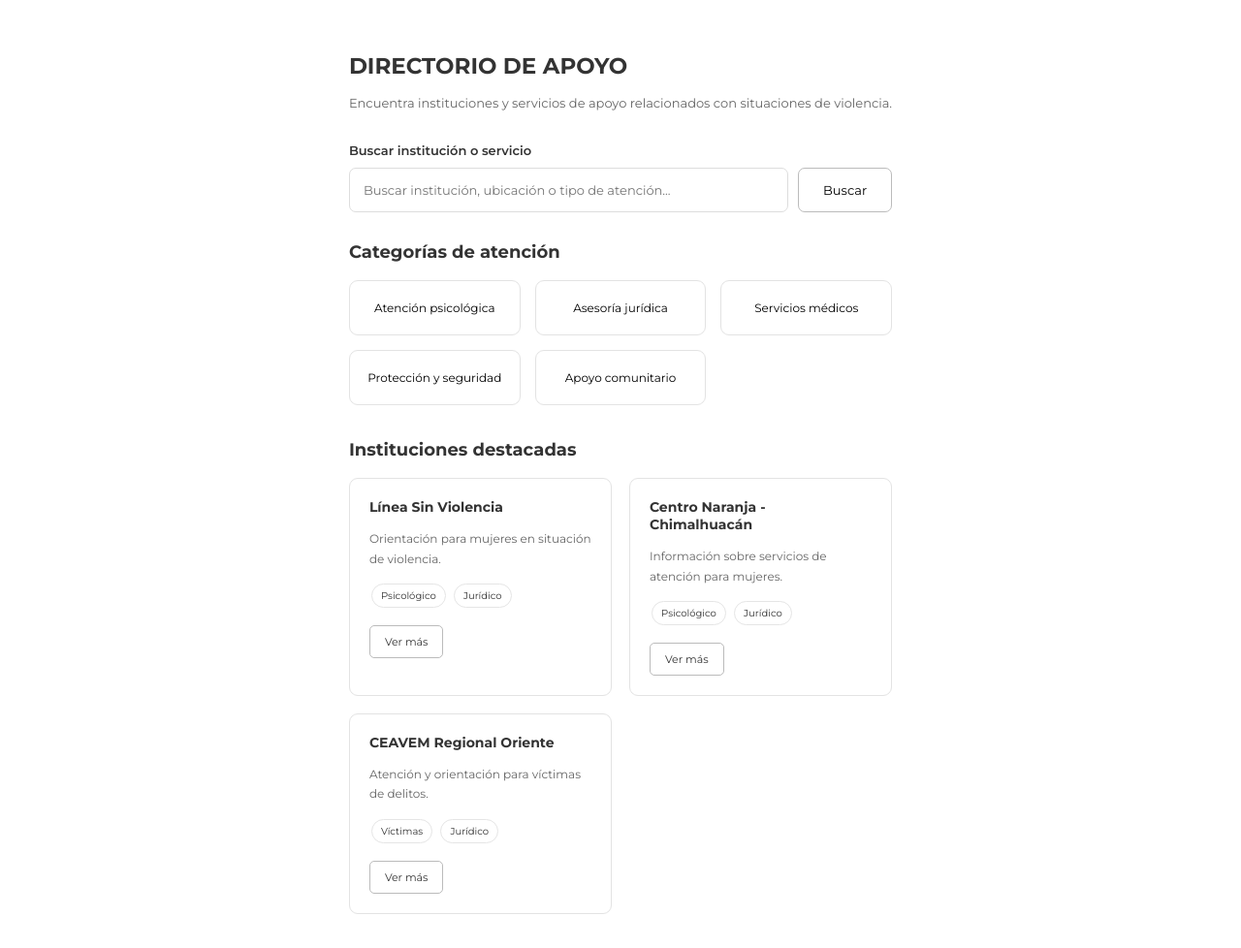
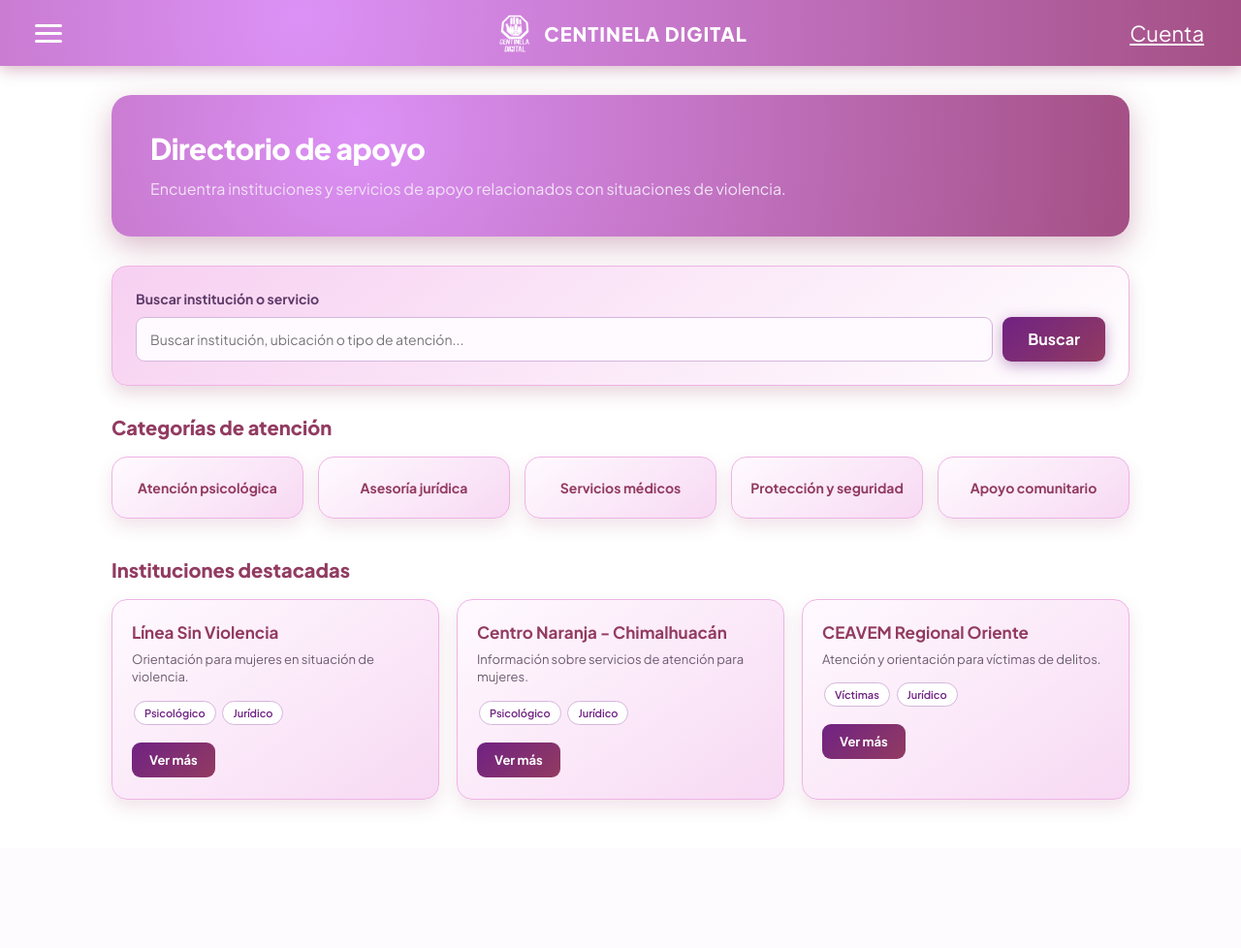
Before and after one commit to taramamagua8-ux/centinela, a Flask app: template frontend/static/templates/directorio.html in a window 1280 px wide. Shown: the whole page at 97% size. After the commit the page ends 831 px from the top, so only its background shows below. Run offline with Flask 3, Linux system fonts and the light colour scheme; the template is opened without the code that fills it, so the values that code supplies are empty; parts of the project's set-up code (start-up, migrations or seed data) failed here and were passed over; some libraries are stand-ins or nearby versions.

Commit message:
Actualización estilos del directorio

```diff
--- a/frontend/static/templates/directorio.html
+++ b/frontend/static/templates/directorio.html
@@ -4,76 +4,66 @@
     <meta charset="UTF-8">
     <meta name="viewport" content="width=device-width, initial-scale=1.0">
     <title>Directorio | Centinela Digital</title>
+
     <link rel="stylesheet" href="../css/estilos.css">
-    <link href="https://fonts.googleapis.com/css2?family=Montserrat:wght@400;500;600;700&display=swap" rel="stylesheet">
+    <link href="https://fonts.googleapis.com/css2?family=Plus+Jakarta+Sans:wght@400;600;700;800&display=swap" rel="stylesheet">
     <script src="../js/directorio.js" defer></script>
-    <link rel="stylesheet" href="../css/estilos.css">
 
     <style>
-        body {
-            background: white !important;
-            font-family: 'Montserrat', sans-serif;
-            color: #333;
-            margin: 0;
+        .contenido-directorio {
+            width: min(100% - 40px, 1050px);
+            margin: 30px auto 50px;
         }
 
-        header {
-            background: white;
-            padding: 18px 7%;
-            border-bottom: 1px solid #e5e5e5;
+
+        .intro-directorio {
+            padding: 36px 40px;
+            border-radius: 20px;
+            background: radial-gradient(circle at center, #DC91F6 0%, #923B61);
+            background-size: 200% 200%;
+            animation: luzMovil 20s ease-in-out infinite;
+            box-shadow: 0 10px 30px rgba(146, 59, 97, 0.35);
+            color: #ffffff;
         }
 
-        .encabezado {
-            display: flex;
-            justify-content: space-between;
-            align-items: center;
-            flex-wrap: wrap;
-            gap: 15px;
+        .intro-directorio h1 {
+            margin: 0 0 10px;
+            font-size: 30px;
+            font-weight: 800;
+            letter-spacing: -0.5px;
+            color: #ffffff;
         }
 
-        .marca {
-            font-size: 19px;
-            font-weight: 700;
+        .intro-directorio p {
+            margin: 0;
+            font-size: 16px;
+            line-height: 1.6;
+            color: #f1e4f7;
         }
 
-        nav {
-            display: flex;
-            gap: 25px;
-            font-size: 13px;
-        }
-
-        main {
-            max-width: 1050px;
-            margin: 35px auto;
-            padding: 0 20px;
-        }
-
-        h1 {
-            font-size: 23px;
-            margin-bottom: 10px;
-        }
-
-        h2 {
-            font-size: 18px;
-            margin-bottom: 18px;
-        }
-
-        p {
-            font-size: 13px;
-            line-height: 1.7;
-            color: #666;
+        .contenido-directorio h2 {
+            margin: 0 0 18px;
+            font-size: 20px;
+            font-weight: 800;
+            color: #923b61;
         }
 
         .buscador {
+            position: relative;
             margin: 30px 0;
-            position: relative;
+            padding: 24px;
+            border: 1px solid #efb3e5;
+            border-radius: 16px;
+            background: linear-gradient(145deg, #f7d0f1, #ffffff);
+            box-shadow: 0 8px 18px rgba(146, 59, 97, .2);
         }
 
         .buscador label {
             display: block;
-            font-size: 13px;
             margin-bottom: 10px;
-            font-weight: 600;
+            font-size: 14px;
+            font-weight: 700;
+            color: #5e3b69;
         }
 
         .campo-busqueda {
@@ -81,151 +71,204 @@
             gap: 10px;
         }
 
-        input {
+        .buscador input {
             width: 100%;
-            padding: 14px;
-            border: 1px solid #ddd;
-            border-radius: 7px;
-            font-family: inherit;
-            font-size: 13px;
+            padding: 13px 14px;
+            border: 1px solid #d5b6dd;
+            border-radius: 9px;
+            background: #fffaff;
+            color: #3b1d4a;
+            font: inherit;
+            font-size: 14px;
             box-sizing: border-box;
-            background: white;
         }
 
-        button {
-            cursor: pointer;
-            font-family: inherit;
+        .buscador input:focus {
+            outline: none;
+            border-color: #923b61;
+            box-shadow: 0 0 0 3px rgba(146, 59, 97, .14);
         }
 
         .boton-buscar {
-            padding: 0 25px;
-            background: white;
-            border: 1px solid #bbb;
-            border-radius: 7px;
-            font-size: 13px;
+            padding: 0 26px;
+            border: none;
+            border-radius: 9px;
+            background: linear-gradient(135deg, #702283, #923b61);
+            color: #ffffff;
+            font: inherit;
+            font-weight: 700;
+            cursor: pointer;
+            transition: transform .2s ease, box-shadow .2s ease;
+            box-shadow: 0 4px 15px rgba(112, 34, 131, 0.4);
+        }
+
+        .boton-buscar:hover {
+            background: linear-gradient(135deg, #d81b60, #ad1457);
+            transform: translateY(-2px);
+            box-shadow: 0 6px 20px rgba(216, 27, 96, 0.5);
         }
 
         .sugerencias {
             position: absolute;
-            top: 75px;
-            left: 0;
-            right: 85px;
-            background: white;
-            border: 1px solid #ddd;
-            border-radius: 7px;
-            padding: 0;
-            margin: 0;
-            list-style: none;
+            top: 100px;
+            left: 24px;
+            right: 130px;
             z-index: 10;
             max-height: 220px;
+            margin: 0;
+            padding: 0;
             overflow-y: auto;
+            list-style: none;
+            border: 1px solid #efb3e5;
+            border-radius: 9px;
+            background: #ffffff;
+            box-shadow: 0 10px 24px rgba(146, 59, 97, .25);
         }
 
         .sugerencias button {
             width: 100%;
-            padding: 12px;
+            padding: 12px 14px;
+            border: none;
+            border-bottom: 1px solid #f3dcef;
+            background: #ffffff;
+            color: #3b1d4a;
+            font: inherit;
+            font-size: 13px;
             text-align: left;
-            background: white;
-            border: none;
-            border-bottom: 1px solid #eee;
-            font-size: 12px;
+            cursor: pointer;
         }
 
         .sugerencias button:hover {
-            background: #f5f5f5;
+            background: #f9eaf2;
         }
 
         .categorias {
             display: grid;
             grid-template-columns: repeat(auto-fit, minmax(150px, 1fr));
             gap: 15px;
-            margin-bottom: 35px;
+            margin-bottom: 40px;
         }
 
-        .tarjeta-categoria {
-            background: white;
-            border: 1px solid #e3e3e3;
-            border-radius: 9px;
-            padding: 20px 10px;
-            text-align: center;
-            font-size: 12px;
-            cursor: pointer;
+        .tarjeta-categoria,
+        .tarjeta-institucion {
+            border: 1px solid #efb3e5;
+            border-radius: 16px;
+            background: linear-gradient(145deg, #fffaff, #f7d9f3);
+            box-shadow: 0 8px 18px rgba(146, 59, 97, .14);
+            transition: transform .2s ease, box-shadow .2s ease;
         }
 
         .tarjeta-categoria:hover,
         .tarjeta-institucion:hover {
-            border-color: #999;
+            transform: translateY(-4px);
+            box-shadow: 0 14px 24px rgba(146, 59, 97, .22);
+        }
+
+        .tarjeta-categoria {
+            padding: 22px 12px;
+            color: #923b61;
+            font: inherit;
+            font-size: 14px;
+            font-weight: 700;
+            text-align: center;
+            cursor: pointer;
         }
 
         .instituciones {
             display: grid;
-            grid-template-columns: repeat(auto-fit, minmax(230px, 1fr));
+            grid-template-columns: repeat(auto-fit, minmax(240px, 1fr));
             gap: 18px;
         }
 
         .tarjeta-institucion {
-            border: 1px solid #e3e3e3;
-            border-radius: 9px;
-            padding: 20px;
-            background: white;
+            padding: 22px 20px;
+            box-sizing: border-box;
         }
 
         .tarjeta-institucion h3 {
-            font-size: 14px;
-            margin-top: 0;
+            margin: 0 0 8px;
+            font-size: 17px;
+            color: #923b61;
         }
 
         .tarjeta-institucion p {
-            font-size: 12px;
+            margin: 0 0 12px;
+            font-size: 13px;
+            line-height: 1.45;
+            color: #6e5a70;
         }
 
         .etiqueta {
             display: inline-block;
-            border: 1px solid #e5e5e5;
+            margin: 3px 2px;
+            padding: 5px 10px;
+            border: 1px solid #d5b6dd;
             border-radius: 15px;
-            padding: 5px 9px;
-            font-size: 10px;
-            margin: 3px 2px;
+            background: #ffffff;
+            color: #702283;
+            font-size: 11px;
+            font-weight: 600;
         }
 
         .ver-mas {
             display: inline-block;
             margin-top: 15px;
-            padding: 9px 15px;
-            border: 1px solid #bbb;
-            border-radius: 5px;
-            color: #333;
+            padding: 10px 18px;
+            border-radius: 9px;
+            background: linear-gradient(135deg, #702283, #923b61);
+            color: #ffffff;
+            font-size: 13px;
+            font-weight: 700;
             text-decoration: none;
-            font-size: 11px;
+            transition: transform .2s ease, box-shadow .2s ease;
         }
 
         .ver-mas:hover {
-            background: #f5f5f5;
+            background: linear-gradient(135deg, #d81b60, #ad1457);
+            transform: translateY(-2px);
+            box-shadow: 0 6px 20px rgba(216, 27, 96, 0.4);
         }
 
         @media (max-width: 600px) {
-            .campo-busqueda {
-                flex-direction: column;
-            }
-
-            .boton-buscar {
-                padding: 12px;
-            }
-
-            .sugerencias {
-                right: 0;
-                top: 105px;
-            }
+            .campo-busqueda { flex-direction: column; }
+            .boton-buscar { padding: 13px; }
+            .sugerencias { right: 24px; top: 138px; }
         }
     </style>
 </head>
 
-<body>
+<body class="pagina-inicio">
 
-    <main>
+    <header class="barra-superior">
+        <input type="checkbox" id="menu-toggle" class="toggle-menu">
+        <label for="menu-toggle" class="btn-hamburguesa">
+            <span></span>
+            <span></span>
+            <span></span>
+        </label>
 
-        <section>
-            <h1>DIRECTORIO DE APOYO</h1>
+        <nav class="menu-lateral">
+            <a href="principal.html">Inicio</a>
+            <a href="descubre_mas.html">Descubre más</a>
+            <a href="videos.html">Videos</a>
+            <a href="directorio.html">Directorio</a>
+            <a href="sobre_nosotros.html">Sobre nosotros</a>
+        </nav>
+
+        <div class="logo-centro">
+            <img src="../img/centinela_digital.png" alt="Logo Centinela Digital">
+            <span>CENTINELA DIGITAL</span>
+        </div>
+
+        <div class="iconos-derecha">
+            <a class="btn-icono" href="cuenta_folio.html">Cuenta</a>
+        </div>
+    </header>
+
+    <main class="contenido-directorio">
+
+        <section class="intro-directorio">
+            <h1>Directorio de apoyo</h1>
             <p>Encuentra instituciones y servicios de apoyo relacionados con situaciones de violencia.</p>
         </section>
 
```
